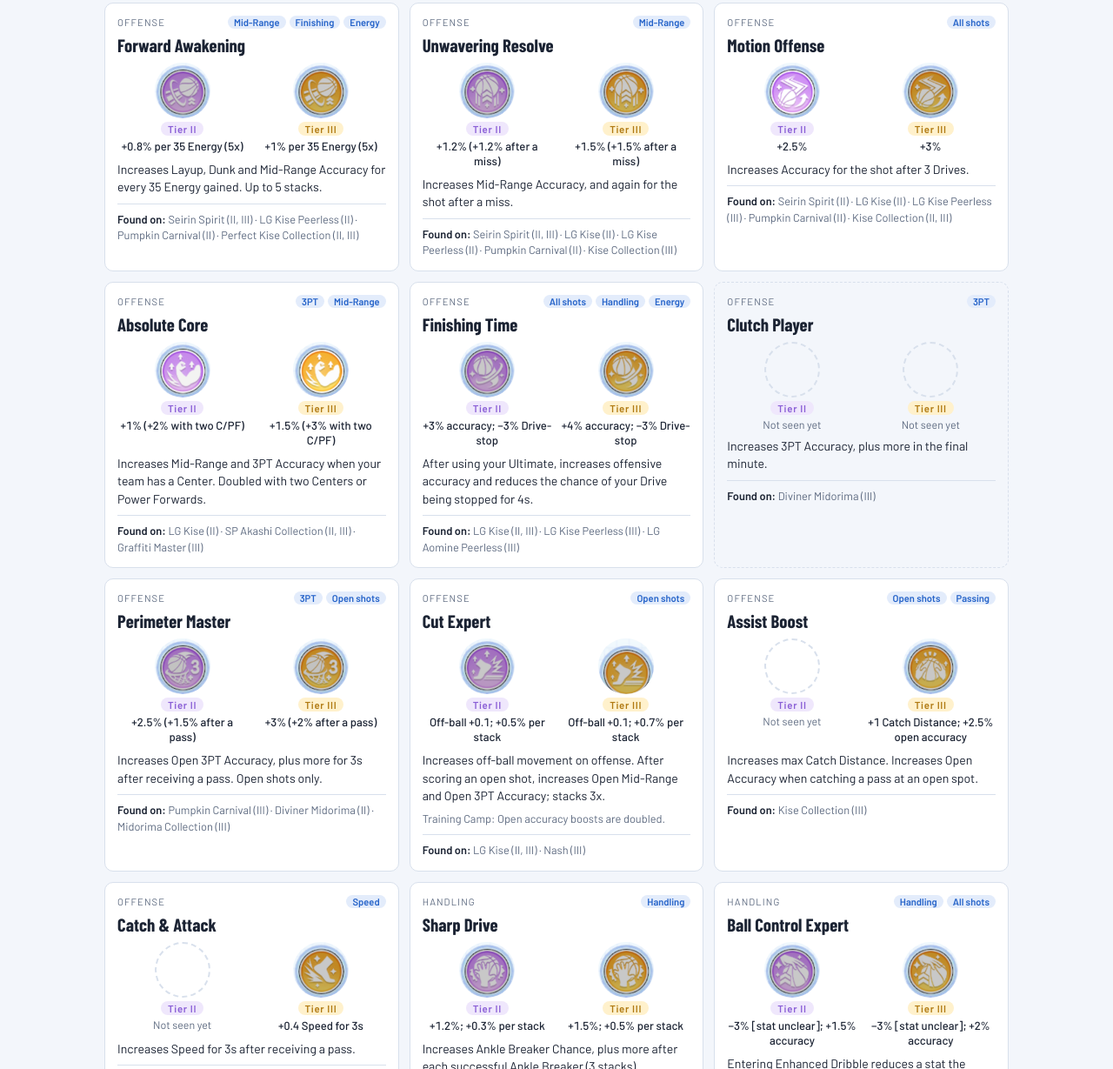
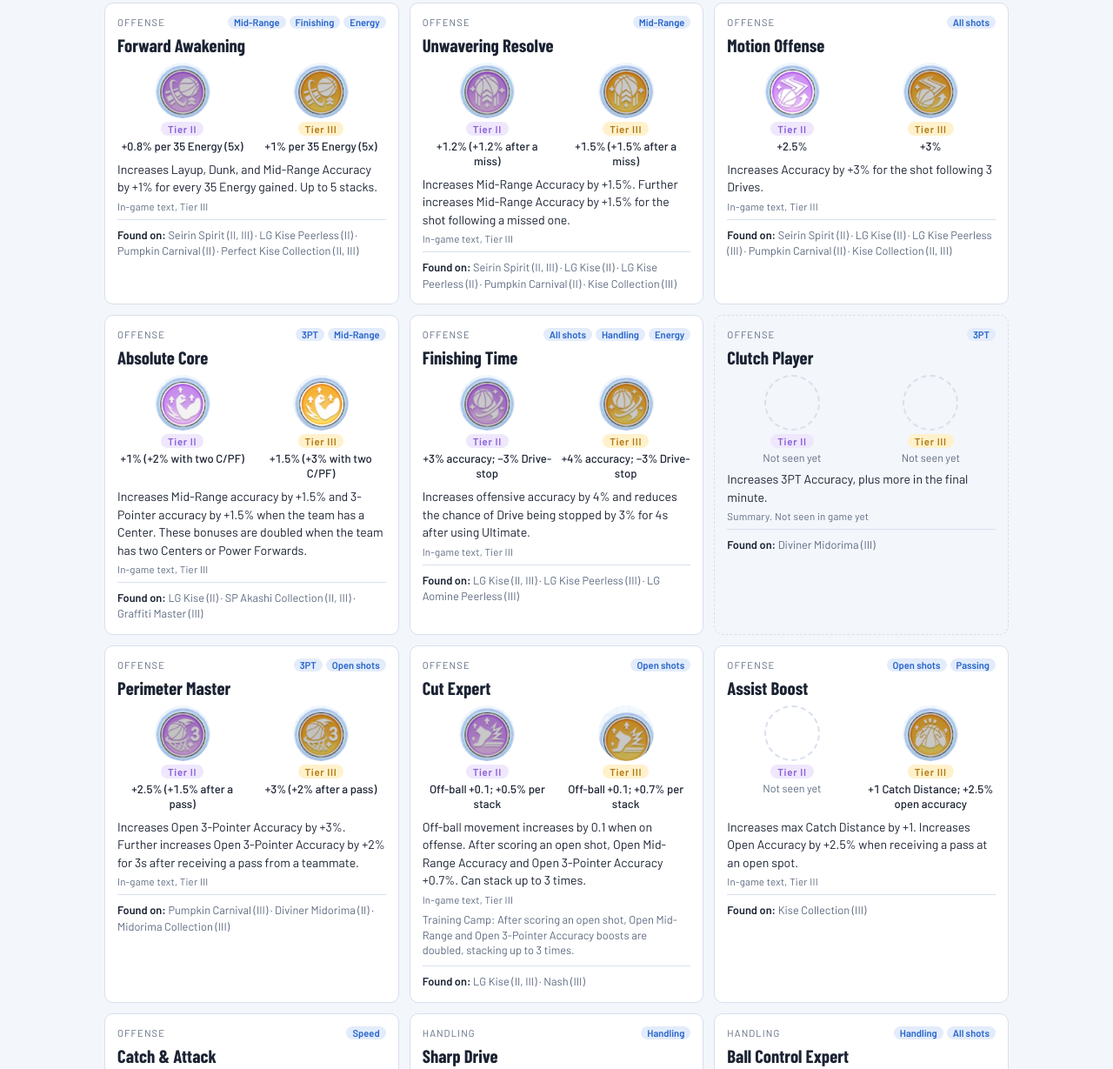
Before and after one commit to nikhager/kbsr-ball-traits, a plain HTML site: page index.html in a window 1280 px wide. Shown: the part 254-1483 px from the top of the page at 87% size. Drawn offline with nearby package versions, Linux system fonts and the light colour scheme.

Commit message:
Use exact in-game trait text, with the tier it comes from
Co-Authored-By: Claude Opus 5.5 <noreply@anthropic.com>
Claude-Session: https://claude.ai/code/session_01MA2QfbX29Zodiz2ggWZ6vx

```diff
--- a/index.html
+++ b/index.html
@@ -48,6 +48,7 @@ main{padding-block:16px 40px}
 .tag{font-size:.7rem;font-weight:600;color:var(--accent);background:var(--accent-bg);padding:1px 7px;border-radius:999px}
 .effect{font-size:.88rem;line-height:1.45;margin:0}
 .camp{font-size:.8rem;color:var(--muted);line-height:1.4;margin:0}
+.src{font-size:.72rem;color:var(--muted);letter-spacing:.02em;margin:-4px 0 0}
 .vars{display:grid;grid-template-columns:1fr 1fr;gap:10px}
 .var{display:flex;flex-direction:column;align-items:center;gap:4px;text-align:center;min-width:0}
 .var img,.ph{width:64px;height:64px;border-radius:50%}
@@ -140,6 +141,7 @@ function card(t) {
     <div class="name">${esc(t.name)}</div>
     <div class="vars">${vars}</div>
     <p class="effect">${esc(t.effect)}</p>
+    <p class="src">${t.effectSource ? `In-game text, ${esc(t.effectSource)}` : "Summary. Not seen in game yet"}</p>
     ${t.trainingCamp ? `<p class="camp">Training Camp: ${esc(t.trainingCamp)}</p>` : ""}
     <p class="cols"><b>Found on:</b> ${cols}</p>
   </article>`;
--- a/traits.json
+++ b/traits.json
@@ -30,7 +30,7 @@
     "Finishing",
     "Energy"
    ],
-   "effect": "Increases Layup, Dunk and Mid-Range Accuracy for every 35 Energy gained. Up to 5 stacks.",
+   "effect": "Increases Layup, Dunk, and Mid-Range Accuracy by +1% for every 35 Energy gained. Up to 5 stacks.",
    "trainingCamp": "",
    "tiers": {
     "II": {
@@ -61,7 +61,8 @@
      "name": "Perfect Kise Collection",
      "tiers": "II, III"
     }
-   ]
+   ],
+   "effectSource": "Tier III"
   },
   {
    "id": "unwavering-resolve",
@@ -70,7 +71,7 @@
    "tags": [
     "Mid-Range"
    ],
-   "effect": "Increases Mid-Range Accuracy, and again for the shot after a miss.",
+   "effect": "Increases Mid-Range Accuracy by +1.5%. Further increases Mid-Range Accuracy by +1.5% for the shot following a missed one.",
    "trainingCamp": "",
    "tiers": {
     "II": {
@@ -105,7 +106,8 @@
      "name": "Kise Collection",
      "tiers": "III"
     }
-   ]
+   ],
+   "effectSource": "Tier III"
   },
   {
    "id": "motion-offense",
@@ -114,7 +116,7 @@
    "tags": [
     "All shots"
    ],
-   "effect": "Increases Accuracy for the shot after 3 Drives.",
+   "effect": "Increases Accuracy by +3% for the shot following 3 Drives.",
    "trainingCamp": "",
    "tiers": {
     "II": {
@@ -149,7 +151,8 @@
      "name": "Kise Collection",
      "tiers": "II, III"
     }
-   ]
+   ],
+   "effectSource": "Tier III"
   },
   {
    "id": "absolute-core",
@@ -159,7 +162,7 @@
     "3PT",
     "Mid-Range"
    ],
-   "effect": "Increases Mid-Range and 3PT Accuracy when your team has a Center. Doubled with two Centers or Power Forwards.",
+   "effect": "Increases Mid-Range accuracy by +1.5% and 3-Pointer accuracy by +1.5% when the team has a Center. These bonuses are doubled when the team has two Centers or Power Forwards.",
    "trainingCamp": "",
    "tiers": {
     "II": {
@@ -186,7 +189,8 @@
      "name": "Graffiti Master",
      "tiers": "III"
     }
-   ]
+   ],
+   "effectSource": "Tier III"
   },
   {
    "id": "finishing-time",
@@ -197,7 +201,7 @@
     "Handling",
     "Energy"
    ],
-   "effect": "After using your Ultimate, increases offensive accuracy and reduces the chance of your Drive being stopped for 4s.",
+   "effect": "Increases offensive accuracy by 4% and reduces the chance of Drive being stopped by 3% for 4s after using Ultimate.",
    "trainingCamp": "",
    "tiers": {
     "II": {
@@ -224,7 +228,8 @@
      "name": "LG Aomine Peerless",
      "tiers": "III"
     }
-   ]
+   ],
+   "effectSource": "Tier III"
   },
   {
    "id": "clutch-player",
@@ -252,7 +257,8 @@
      "name": "Diviner Midorima",
      "tiers": "III"
     }
-   ]
+   ],
+   "effectSource": ""
   },
   {
    "id": "perimeter-master",
@@ -262,7 +268,7 @@
     "3PT",
     "Open shots"
    ],
-   "effect": "Increases Open 3PT Accuracy, plus more for 3s after receiving a pass. Open shots only.",
+   "effect": "Increases Open 3-Pointer Accuracy by +3%. Further increases Open 3-Pointer Accuracy by +2% for 3s after receiving a pass from a teammate.",
    "trainingCamp": "",
    "tiers": {
     "II": {
@@ -289,7 +295,8 @@
      "name": "Midorima Collection",
      "tiers": "III"
     }
-   ]
+   ],
+   "effectSource": "Tier III"
   },
   {
    "id": "cut-expert",
@@ -298,8 +305,8 @@
    "tags": [
     "Open shots"
    ],
-   "effect": "Increases off-ball movement on offense. After scoring an open shot, increases Open Mid-Range and Open 3PT Accuracy; stacks 3x.",
-   "trainingCamp": "Open accuracy boosts are doubled.",
+   "effect": "Off-ball movement increases by 0.1 when on offense. After scoring an open shot, Open Mid-Range Accuracy and Open 3-Pointer Accuracy +0.7%. Can stack up to 3 times.",
+   "trainingCamp": "After scoring an open shot, Open Mid-Range and Open 3-Pointer Accuracy boosts are doubled, stacking up to 3 times.",
    "tiers": {
     "II": {
      "value": "Off-ball +0.1; +0.5% per stack",
@@ -321,7 +328,8 @@
      "name": "Nash",
      "tiers": "III"
     }
-   ]
+   ],
+   "effectSource": "Tier III"
   },
   {
    "id": "assist-boost",
@@ -331,7 +339,7 @@
     "Open shots",
     "Passing"
    ],
-   "effect": "Increases max Catch Distance. Increases Open Accuracy when catching a pass at an open spot.",
+   "effect": "Increases max Catch Distance by +1. Increases Open Accuracy by +2.5% when receiving a pass at an open spot.",
    "trainingCamp": "",
    "tiers": {
     "II": {
@@ -350,7 +358,8 @@
      "name": "Kise Collection",
      "tiers": "III"
     }
-   ]
+   ],
+   "effectSource": "Tier III"
   },
   {
    "id": "catch-attack",
@@ -359,7 +368,7 @@
    "tags": [
     "Speed"
    ],
-   "effect": "Increases Speed for 3s after receiving a pass.",
+   "effect": "Increases Speed by +0.4 for 3s after receiving a pass from a teammate.",
    "trainingCamp": "",
    "tiers": {
     "II": {
@@ -378,7 +387,8 @@
      "name": "Wave Rider",
      "tiers": "III"
     }
-   ]
+   ],
+   "effectSource": "Tier III"
   },
   {
    "id": "sharp-drive",
@@ -387,7 +397,7 @@
    "tags": [
     "Handling"
    ],
-   "effect": "Increases Ankle Breaker Chance, plus more after each successful Ankle Breaker (3 stacks).",
+   "effect": "Increases Ankle Breaker Chance by +1.5%. Further increases Ankle Breaker Chance by +0.5% after a successful Ankle Breaker. Up to 3 stacks.",
    "trainingCamp": "",
    "tiers": {
     "II": {
@@ -418,7 +428,8 @@
      "name": "Pumpkin Carnival",
      "tiers": "II"
     }
-   ]
+   ],
+   "effectSource": "Tier III"
   },
   {
    "id": "ball-control-expert",
@@ -428,7 +439,7 @@
     "Handling",
     "All shots"
    ],
-   "effect": "Entering Enhanced Dribble reduces a stat the game text leaves out. Increases Offensive Accuracy while in Enhanced Dribble and for 2s after.",
+   "effect": "Entering Enhanced Dribble state reduces by 3%. Offensive Accuracy increase by 2% in Enhanced Dribble state. This effect lasts for 2 seconds after exiting Enhanced Dribble.",
    "trainingCamp": "Offensive Accuracy increase is doubled.",
    "tiers": {
     "II": {
@@ -447,7 +458,8 @@
      "name": "LG Aomine Peerless",
      "tiers": "II, III"
     }
-   ]
+   ],
+   "effectSource": "Tier III"
   },
   {
    "id": "pump-fake",
@@ -457,7 +469,7 @@
     "Handling",
     "Passing"
    ],
-   "effect": "Reduces the chance of being Stolen and increases Safe Pass Distance when you fake a shot but pass.",
+   "effect": "Reduces the chance of being Stolen by -5% and increases Safe Pass Distance by +1.5 when feinting offense but actually passing.",
    "trainingCamp": "",
    "tiers": {
     "II": {
@@ -476,7 +488,8 @@
      "name": "Pumpkin Carnival",
      "tiers": "II, III"
     }
-   ]
+   ],
+   "effectSource": "Tier III"
   },
   {
    "id": "quick-counter",
@@ -486,7 +499,7 @@
     "Steal",
     "Speed"
    ],
-   "effect": "Increases Steal Chance. Increases Speed for 3s after a successful Steal.",
+   "effect": "Increases Steal Chance by +1.3%. Increases Speed by +0.3 for 3s after a successful Steal.",
    "trainingCamp": "",
    "tiers": {
     "II": {
@@ -517,7 +530,8 @@
      "name": "Wave Rider",
      "tiers": "II"
     }
-   ]
+   ],
+   "effectSource": "Tier II"
   },
   {
    "id": "roadblock",
@@ -526,7 +540,7 @@
    "tags": [
     "Steal"
    ],
-   "effect": "Increases Charge Chance. Increases Steal Chance for 3s after charging an opponent.",
+   "effect": "Increases Charge Chance against opponents by +1.5%. Increases Steal Chance by +1.5% for 3s after Charging an opponent.",
    "trainingCamp": "",
    "tiers": {
     "II": {
@@ -553,7 +567,8 @@
      "name": "Pumpkin Carnival",
      "tiers": "II"
     }
-   ]
+   ],
+   "effectSource": "Tier II"
   },
   {
    "id": "offense-defense-switch",
@@ -586,7 +601,8 @@
      "name": "LG Kise Peerless",
      "tiers": "II"
     }
-   ]
+   ],
+   "effectSource": ""
   },
   {
    "id": "paint-powerhouse",
@@ -596,7 +612,7 @@
     "Block",
     "Finishing"
    ],
-   "effect": "A dunk raises your next Block Range until you block. A block raises your next Dunk Accuracy and Knockback until you dunk.",
+   "effect": "A successful dunk increases the next Block Range by 0.3, lasting until the next successful block. A successful block increases the next Dunk Accuracy by 5% and Knockback Rate by 3%, lasting until the next successful dunk.",
    "trainingCamp": "Block Range and Dunk Accuracy boosts are doubled.",
    "tiers": {
     "II": {
@@ -627,7 +643,8 @@
      "name": "Jason Silver",
      "tiers": "II, III"
     }
-   ]
+   ],
+   "effectSource": "Tier III"
   },
   {
    "id": "defensive-stopper",
@@ -636,7 +653,7 @@
    "tags": [
     "Block"
    ],
-   "effect": "Increases Block Range after each successful Block. Up to 5 stacks.",
+   "effect": "Increases Block Range by +0.05 after a successful Block. Up to 5 stacks.",
    "trainingCamp": "",
    "tiers": {
     "II": {
@@ -667,7 +684,8 @@
      "name": "ZONE Murasakibara",
      "tiers": "II"
     }
-   ]
+   ],
+   "effectSource": "Tier II"
   },
   {
    "id": "perimeter-lockdown",
@@ -676,7 +694,7 @@
    "tags": [
     "Block"
    ],
-   "effect": "Increases Block Range, plus more when matched against an SG or PG.",
+   "effect": "Increases Block Range by +0.15. Further increases Block Range by +0.15 when matched against SG or PG.",
    "trainingCamp": "",
    "tiers": {
     "II": {
@@ -703,7 +721,8 @@
      "name": "ZONE Murasakibara",
      "tiers": "II"
     }
-   ]
+   ],
+   "effectSource": "Tier II"
   },
   {
    "id": "swift-zone-defense",
@@ -712,7 +731,7 @@
    "tags": [
     "Block"
    ],
-   "effect": "Increases off-ball movement on defense. Increases Block when the ball-handler isn't your matchup.",
+   "effect": "Increases Off-Ball Movement by +0.1 while on defense. Increases Block by +0.15 when the ball-handler is not your assigned matchup.",
    "trainingCamp": "",
    "tiers": {
     "II": {
@@ -731,7 +750,8 @@
      "name": "LG Kise",
      "tiers": "II"
     }
-   ]
+   ],
+   "effectSource": "Tier II"
   },
   {
    "id": "close-guarding",
@@ -740,7 +760,7 @@
    "tags": [
     "Contest"
    ],
-   "effect": "Increases Contest Rate while accelerating.",
+   "effect": "Increases Contest Rate by +2.5% while accelerating.",
    "trainingCamp": "",
    "tiers": {
     "II": {
@@ -771,7 +791,8 @@
      "name": "SP Akashi Collection",
      "tiers": "II"
     }
-   ]
+   ],
+   "effectSource": "Tier II"
   },
   {
    "id": "stack-intimidation",
@@ -799,7 +820,8 @@
      "name": "LG Kise Peerless",
      "tiers": "II"
     }
-   ]
+   ],
+   "effectSource": ""
   },
   {
    "id": "two-arm-block",
@@ -808,7 +830,7 @@
    "tags": [
     "Contest"
    ],
-   "effect": "Increases Jump Contest Rate (shot contest, not block), plus more after 3s in the opponent's defensive zone.",
+   "effect": "Increases Jump Contest Rate by +2%. Further increases Jump Contest Rate by +1.5% after staying in the opponent's defensive zone for 3s.",
    "trainingCamp": "",
    "tiers": {
     "II": {
@@ -827,7 +849,8 @@
      "name": "Perfect Kise Collection",
      "tiers": "III"
     }
-   ]
+   ],
+   "effectSource": "Tier III"
   },
   {
    "id": "rising-strong",
@@ -836,7 +859,7 @@
    "tags": [
     "Rebound"
    ],
-   "effect": "Increases Rebound Contest Value, and the same again on the rebound after a failed one.",
+   "effect": "Increases Rebound Contest Value by +2. Further increases Rebound Contest Value by +2 for the Rebound attempt following a failed one.",
    "trainingCamp": "",
    "tiers": {
     "II": {
@@ -867,7 +890,8 @@
      "name": "ZONE Murasakibara",
      "tiers": "II, III"
     }
-   ]
+   ],
+   "effectSource": "Tier III"
   },
   {
    "id": "contest-dominator",
@@ -876,8 +900,8 @@
    "tags": [
     "Rebound"
    ],
-   "effect": "After pushing or knocking away an opponent, increases Rebound Contest Value. Stacks 2x; lasts until the next rebound attempt.",
-   "trainingCamp": "Rebound Contest Value increase is doubled.",
+   "effect": "After successfully pushing away or knocking away an opponent, Rebound Contest Value is increased by 2. This effect can stack up to 2 times and lasts until the next rebound attempt.",
+   "trainingCamp": "The Rebound Contest Value increase is doubled.",
    "tiers": {
     "II": {
      "value": "+1.5 per stack (2x)",
@@ -895,7 +919,8 @@
      "name": "LG Murasakibara",
      "tiers": "II, III"
     }
-   ]
+   ],
+   "effectSource": "Tier III"
   },
   {
    "id": "post-beast",
@@ -905,8 +930,8 @@
     "Rebound",
     "Finishing"
    ],
-   "effect": "After a box-out push, increases Rebound Contest Value. Entering post position increases Close Shot, Mid-Range, Layup and Dunk Accuracy for 3.5s.",
-   "trainingCamp": "Rebound boost doubled after a box-out push; post accuracy boost doubled.",
+   "effect": "After boxing out and pushing an opponent, Rebound Contest Value increases by 2 when contesting rebounds. Entering post position increases Close Shot, Mid-Range, Layup, and Dunk Accuracy by 2% for 3.5s.",
+   "trainingCamp": "Rebound Contest Value boost is doubled after a box-out push. Entering post position doubles offensive accuracy boost for 3.5s.",
    "tiers": {
     "II": {
      "value": "+1.5 Rebound Contest; +1.5% post accuracy",
@@ -928,7 +953,8 @@
      "name": "Jason Silver",
      "tiers": "III"
     }
-   ]
+   ],
+   "effectSource": "Tier III"
   },
   {
    "id": "interior-inspire",
@@ -961,7 +987,8 @@
      "name": "ZONE Murasakibara",
      "tiers": "II"
     }
-   ]
+   ],
+   "effectSource": ""
   },
   {
    "id": "first-victor",
@@ -970,7 +997,7 @@
    "tags": [
     "Energy"
    ],
-   "effect": "Grants extra energy per score, plus a bonus if you score first in the match.",
+   "effect": "Grants 1 extra energy per score. Grants additional 3 energy if you score first in the match.",
    "trainingCamp": "",
    "tiers": {
     "II": {
@@ -989,7 +1016,8 @@
      "name": "Kise Collection",
      "tiers": "II"
     }
-   ]
+   ],
+   "effectSource": "Tier II"
   }
  ]
 }
```
